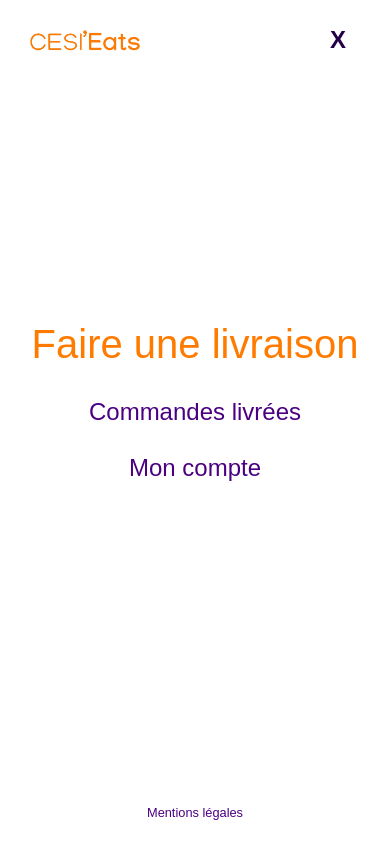
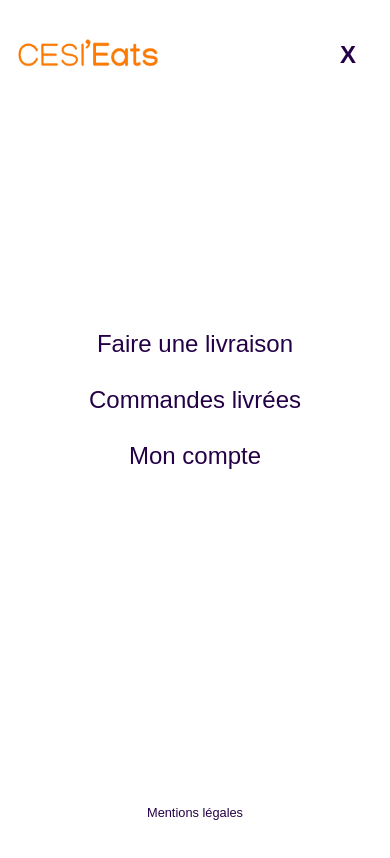
Before and after one commit to samuellllllllllll/Projet-Web-V2, a React (Vite) app in the folder frontend/: page /deliverymanOrder in a window 390 px wide. Both pictures are taken after a click on the picture 353 px from the left and 53 px from the top of the page. Built offline with nearby package versions, Linux system fonts and the light colour scheme.

Commit message:
Udpated responsive + colors

```diff
--- a/frontend/src/components/menuDeliveryman.jsx
+++ b/frontend/src/components/menuDeliveryman.jsx
@@ -3,7 +3,16 @@ import PropTypes from 'prop-types';
 import '../styles/menuDeliveryman.css';
 import logo from '../assets/logo.png';
 
-const MenuDeliveryman = ({ isOpen, onClose, activeMenu }) => {
+const MenuDeliveryman = ({ isOpen, onClose }) => {
+    const currentPath = window.location.pathname;
+
+    const handleLinkClick = (path) => {
+        if (currentPath === path) {
+            return;
+        }
+        window.location.pathname = path;
+    };
+
     if (!isOpen) return null;
 
     return (
@@ -13,9 +22,9 @@ const MenuDeliveryman = ({ isOpen, onClose, activeMenu }) => {
                 <img src={logo} alt="Logo" className="menu-logo" />
                 <div className="menu-main">
                     <ul>
-                        <li><a href="#deliver" style={activeMenu === 'deliver' ? { color: '#FF7B00', fontSize: '2.5em' } : null}>Faire une livraison</a></li>
-                        <li><a href="#delivered" style={activeMenu === 'delivered' ? { color: '#FF7B00', fontSize: '2.5em' } : null}>Commandes livrées</a></li>
-                        <li><a href="#account" style={activeMenu === 'account' ? { color: '#FF7B00', fontSize: '2.5em' } : null}>Mon compte</a></li>
+                        <li><a href="#livreur" onClick={() => handleLinkClick('/livreur')} style={currentPath === '/livreur' ? { color: '#FF7B00', fontSize: '2.5em' } : null}>Faire une livraison</a></li>
+                        <li><a href="#delivered" onClick={() => handleLinkClick('/delivered')} style={currentPath === '/delivered' ? { color: '#FF7B00', fontSize: '2.5em' } : null}>Commandes livrées</a></li>
+                        <li><a href="#deliverymanAccount" onClick={() => handleLinkClick('/deliverymanAccount')} style={currentPath === '/deliverymanAccount' ? { color: '#FF7B00', fontSize: '2.5em' } : null}>Mon compte</a></li>
                     </ul>
                 </div>
                 <footer className="menu-footer">
--- a/frontend/src/pages/deliveryman/deliverymanOrder2.jsx
+++ b/frontend/src/pages/deliveryman/deliverymanOrder2.jsx
@@ -33,7 +33,7 @@ const DeliverymanOrder2 = () => {
             <MobileHeader />
             <main className="order-details">
                 <h1>Livrez la commande au client</h1>
-                <div className="progress-bar">
+                <div className="progress-bar-2">
                     <div className="step1 active"></div>
                     <div className="step2"></div>
                 </div>
--- a/frontend/src/styles/deliveryman/account.css
+++ b/frontend/src/styles/deliveryman/account.css
@@ -26,7 +26,7 @@
 .edit-button {
     background-color: transparent;
     border: none;
-    color: orange;
+    color: #FF7B00;
     font-size: 16px;
     cursor: pointer;
 }
@@ -62,11 +62,31 @@
 
 .label {
     font-weight: bold;
-    color: purple;
+    color: #240046;
 }
 
 .value {
-    color: black;
+    color: #240046;
     text-align: center;
     margin-left: 10px;
 }
+
+@media screen and (max-width: 750px) {
+    .header-container h1 {
+    width: 100%;
+    }
+
+    .header-container {
+        margin-top: 10px; /* Réduire la marge en mode téléphone */
+    }
+
+    .edit-button {
+        margin-left: -30px; /* Ajuster la marge du bouton Modifier */
+    }
+
+    .info-item {
+        width: 90%;
+    }
+
+
+}
--- a/frontend/src/styles/deliveryman/deliveryman.css
+++ b/frontend/src/styles/deliveryman/deliveryman.css
@@ -58,13 +58,13 @@ th {
 
 .order-row.selected {
     background-color: #ffcc99; /* Couleur de fond pour la commande sélectionnée */
-    border: 1px solid #ff6600; /* Bordure orange pour la commande sélectionnée */
+    border: 1px solid #FF7B00; /* Bordure orange pour la commande sélectionnée */
 }
 
 .deliver-button {
     margin-top: 20px;
     padding: 15px 30px;
-    background-color: #ff6600; /* Couleur de fond orange */
+    background-color: #FF7B00; /* Couleur de fond orange */
     color: #fff; /* Couleur du texte blanc */
     border: none;
     border-radius: 5px;
@@ -73,7 +73,7 @@ th {
 }
 
 .deliver-button:hover {
-    background-color: #e65c00; /* Couleur de fond orange foncé au survol */
+    background-color: #FF7B00; /* Couleur de fond orange foncé au survol */
 }
 
 @media (max-width: 768px) {
@@ -83,5 +83,3 @@ th {
 }
 
 }
-
-@import './menu.css';
--- a/frontend/src/styles/deliveryman/deliverymanOrder.css
+++ b/frontend/src/styles/deliveryman/deliverymanOrder.css
@@ -45,7 +45,7 @@
 }
 
 .order-location p {
-  color: #3e0066;
+  color: #240046;
   font-size: 1.2em;
 }
 
@@ -54,25 +54,25 @@
 }
 
 .order-id h2 {
-  color: #3e0066;
+  color: #240046;
   font-size: 1.2em;
   margin-bottom: 10px;
 }
 
 .id-number {
-  color: #ff6600;
+  color: #FF7B00;
   font-size: 2.5em;
   font-weight: bold;
 }
 
 .confirm-section h3 {
-  color: #3e0066;
+  color: #240046;
   font-size: 1.2em;
   margin-bottom: 20px;
 }
 
 .confirm-button {
-  background-color: #ff6600;
+  background-color: #FF7B00;
   color: white;
   padding: 10px 20px;
   border: none;
@@ -92,7 +92,7 @@
 .progress-bar .step1 {
   width: 50%; /* Première étape de la progression */
   height: 100%;
-  background-color: #ff6600;
+  background-color: #FF7B00;
   border-radius: 10px 0 0 10px;
   transition: width 0.3s ease-in-out;
 }
@@ -100,7 +100,7 @@
 .progress-bar .step2 {
   width: 0%; /* Deuxième étape de la progression */
   height: 100%;
-  background-color: #ff6600;
+  background-color: #FF7B00;
   border-radius: 0 10px 10px 0;
   transition: width 0.3s ease-in-out;
 }
--- a/frontend/src/styles/deliveryman/deliverymanOrder2.css
+++ b/frontend/src/styles/deliveryman/deliverymanOrder2.css
@@ -45,7 +45,7 @@
 }
 
 .order-location p {
-  color: #3e0066;
+  color: #240046;
   font-size: 1.2em;
 }
 
@@ -54,13 +54,13 @@
 }
 
 .order-id h2 {
-  color: #3e0066;
+  color: #240046;
   font-size: 1.2em;
   margin-bottom: 10px;
 }
 
 .confirm-button {
-  background-color: #ff6600;
+  background-color: #FF7B00;
   color: white;
   padding: 10px 20px;
   border: none;
@@ -69,15 +69,15 @@
   font-size: 1.2em;
 }
 
-.progress-bar {
+.progress-bar-2 {
   width: 100%;
   height: 10px;
-  background-color: #ff6600;
+  background-color: #FF7B00;
   border-radius: 10px;
   margin-bottom: 20px;
 }
 
-.progress-bar .step1 {
+.progress-bar-2 .step1 {
   width: 50%; /* Première étape de la progression */
   height: 100%;
   background-color: #FFE2CB;
@@ -85,10 +85,10 @@
   transition: width 0.3s ease-in-out;
 }
 
-.progress-bar .step2 {
+.progress-bar-2 .step2 {
   width: 0%; /* Deuxième étape de la progression */
   height: 100%;
-  background-color: #ff6600;
+  background-color: #FF7B00;
   border-radius: 0 10px 10px 0;
   transition: width 0.3s ease-in-out;
 }
--- a/frontend/src/styles/deliveryman/deliverymanOrder3.css
+++ b/frontend/src/styles/deliveryman/deliverymanOrder3.css
@@ -5,26 +5,9 @@
   background-color: #fff;
 }
 
-.menu-header {
-  display: flex;
-  justify-content: space-between;
-  align-items: center;
-  padding: 10px 20px;
-  background-color: #fff;
-  margin-bottom: 150px;
-}
-
-.logo {
-  height: 20px;
-}
-
 .valid{
     width: 50%;
-}
-
-.menuIcon {
-  height: 30px;
-  width: 30px;
+    margin-top: 60%;
 }
 
 .order-details {
@@ -37,8 +20,6 @@
   margin-bottom: 20px;
 }
 
-
-
 .confirm-button {
   background-color: #240046;
   color: white;
--- a/frontend/src/styles/menuDeliveryman.css
+++ b/frontend/src/styles/menuDeliveryman.css
@@ -26,9 +26,9 @@
 
 .menu-close {
   position: absolute;
-  top: 0px;
+  top: 15px;
   color: #240046;
-  right: -40px; /* Positionnement en haut à droite */
+  right: -50px; /* Positionnement en haut à droite */
   background: transparent;
   border: none;
   font-size: 1.5em;
@@ -44,9 +44,10 @@
 
 .menu-logo {
   position: absolute;
-  top: 30px;
-  left: 50px; /* Positionnement en haut à gauche */
-  width: 110px; /* Ajuster la taille selon vos besoins */
+  top: 39px;
+  left: 38px; /* Positionnement en haut à gauche */
+  width: 140px;
+  height: 27.5px;
 }
 
 .menu-main {
@@ -68,7 +69,7 @@
 
 .menu-main ul li a {
   text-decoration: none;
-  color: #4B0082;
+  color: #240046;
   font-size: 1.5em;
 }
 
@@ -78,6 +79,6 @@
 
 .menu-footer a {
   text-decoration: none;
-  color: #4B0082;
+  color: #240046;
   font-size: 0.8em;
 }
```
Also changed, not shown: frontend/src/styles/deliveryman/MobileHeader.css (deleted).
